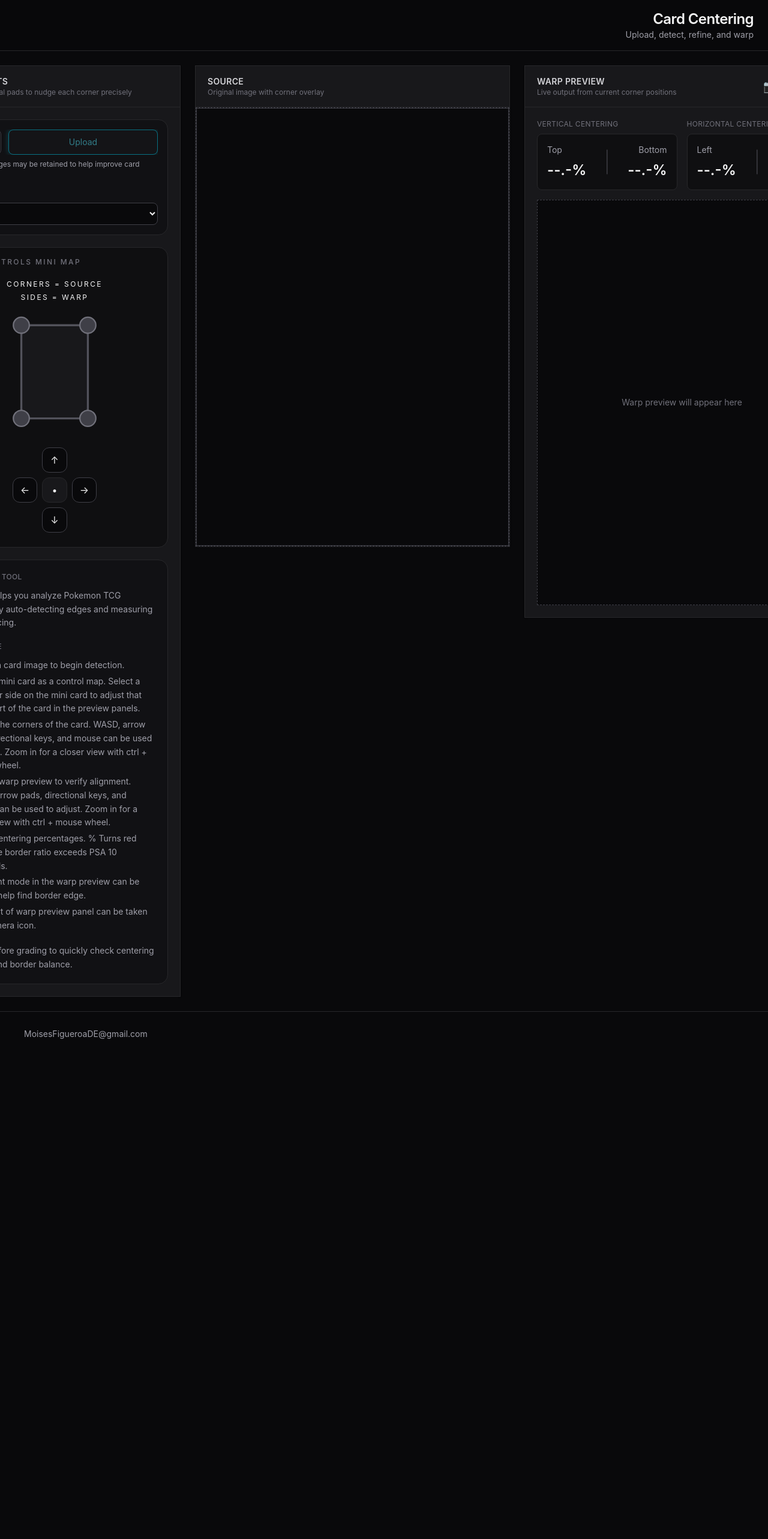
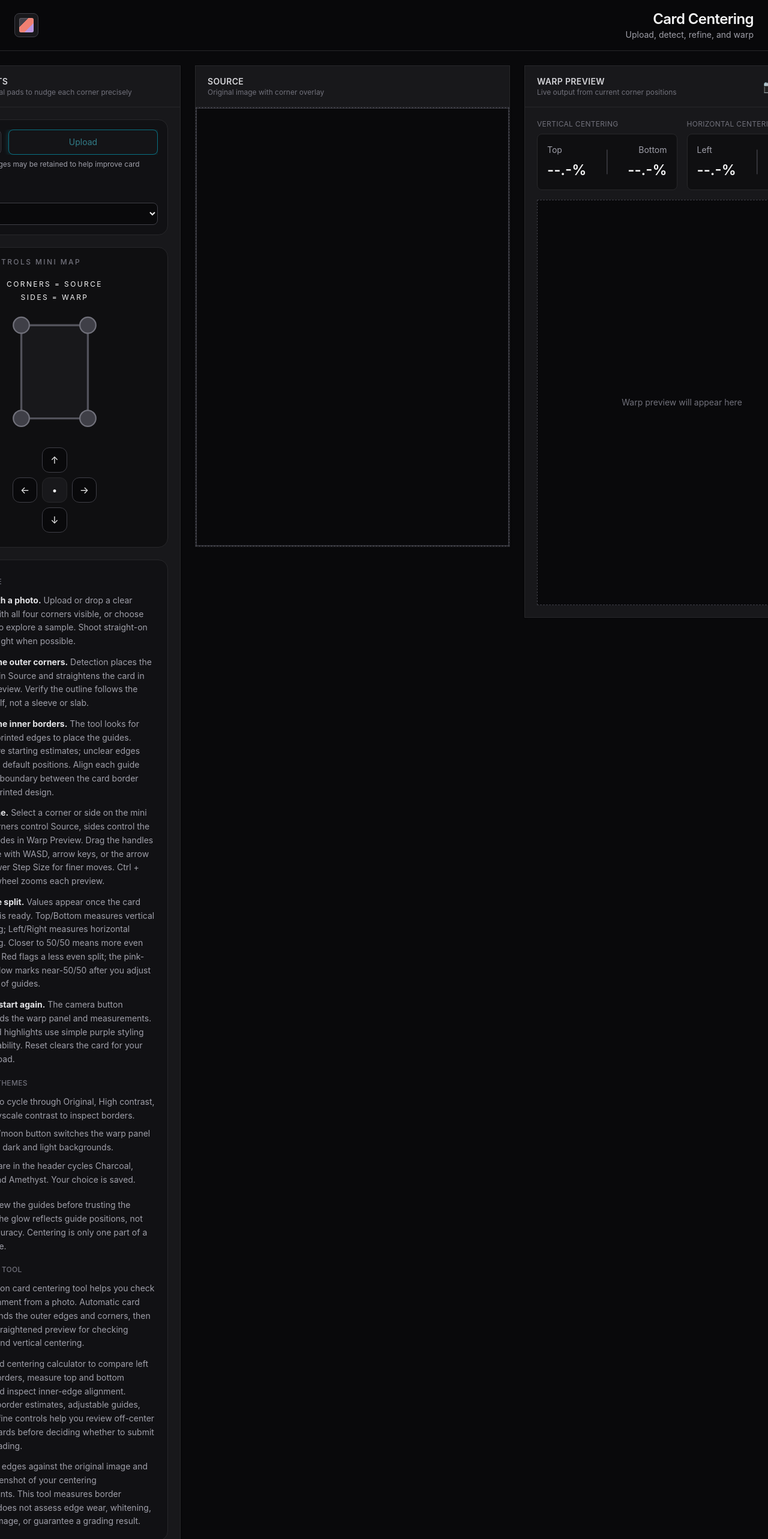
Before and after one commit to mf11y/card-centering-app, a SvelteKit app in the folder src/card-ui/: page / in a window 1280 px wide. Shown: the top 2566 px of the page at 60% size. Before the commit the page ends 1759 px from the top, so only its background shows below. Built offline with nearby package versions, Linux system fonts and the light colour scheme.

Commit message:
Add Coral and Amethyst themes and update usage guidance

```diff
--- a/src/card-ui/src/routes/+page.svelte
+++ b/src/card-ui/src/routes/+page.svelte
@@ -105,6 +105,25 @@ const inputController = createInputController({
 	});
 	let initialGuidesPending = true;
 	let guideGuessGeneration = 0;
+	const themes = ['charcoal', 'coral', 'amethyst'] as const;
+	const themeNames = { charcoal: 'Charcoal', coral: 'Coral', amethyst: 'Amethyst' };
+	let theme = $state<(typeof themes)[number]>('charcoal');
+	const nextTheme = $derived(themes[(themes.indexOf(theme) + 1) % themes.length]);
+	let themeSwitchVersion = 0;
+	async function toggleTheme(event: MouseEvent) {
+		const root = (event.currentTarget as HTMLElement).closest<HTMLElement>('[data-theme]');
+		const version = ++themeSwitchVersion;
+		root?.setAttribute('data-theme-switching', '');
+		// Apply the transition override before changing inherited palette variables.
+		if (root) void getComputedStyle(root).transitionProperty;
+		theme = nextTheme;
+		try { localStorage.setItem('card-centering-theme', theme); } catch { /* Storage is optional. */ }
+		await tick();
+		if (root) void root.offsetWidth;
+		requestAnimationFrame(() => requestAnimationFrame(() => {
+			if (version === themeSwitchVersion) root?.removeAttribute('data-theme-switching');
+		}));
+	}
 	let stepSize = $state(0.1);
 
 // ---- Layout measurements and DOM refs ----
@@ -1520,6 +1539,10 @@ const inputController = createInputController({
 	 */
 
 	onMount(() => {
+		try {
+			const savedTheme = localStorage.getItem('card-centering-theme');
+			if (savedTheme === 'coral' || savedTheme === 'amethyst') theme = savedTheme;
+		} catch { /* Use Charcoal when storage is unavailable. */ }
 		void preloadInferenceModel().catch((error) => {
 			console.warn('Could not preload the browser inference model; upload will retry.', error);
 		});
@@ -1567,14 +1590,23 @@ const inputController = createInputController({
 </script>
 
 <!-- Page shell and top-level layout -->
-<div class="w-full overflow-x-hidden">
+<div class="w-full overflow-x-hidden" data-theme={theme}>
 	<div
 		class="flex min-h-screen flex-col bg-zinc-950
 		text-zinc-100 select-none"
 	>
 		<!-- Application header -->
 		<header class="border-b border-zinc-800 bg-zinc-950/90 backdrop-blur">
-			<div class="max-w-8xl mx-auto flex items-center justify-end px-6 py-4">
+			<div class="max-w-8xl mx-auto flex items-center justify-between px-6 py-4">
+				<button
+					type="button"
+					class="theme-toggle shrink-0 rounded-lg border border-zinc-700 focus-visible:outline-2 focus-visible:outline-offset-4 focus-visible:outline-cyan-400"
+					onclick={toggleTheme}
+					aria-label={`Theme: ${themeNames[theme]}. Switch to ${themeNames[nextTheme]}`}
+					title={`Switch to ${themeNames[nextTheme]}`}
+				>
+					<span class="theme-swatch" aria-hidden="true"></span>
+				</button>
 				<div class="text-right">
 					<h1 class="text-2xl font-semibold tracking-tight">Card Centering</h1>
 					<p class="text-sm text-zinc-400">Upload, detect, refine, and warp</p>
@@ -2046,44 +2078,79 @@ const inputController = createInputController({
 
 						<div class="mt-5 w-full rounded-2xl border border-zinc-800 bg-zinc-950/40 p-5">
 							<div class="space-y-3 text-sm leading-relaxed text-zinc-400">
-								<div class="text-xs font-medium tracking-wide text-zinc-500 uppercase">
-									About This Tool
-								</div>
-
-								<p>
-									This tool helps you analyze Pokemon TCG centering by auto-detecting edges and
-									measuring border spacing.
-								</p>
-
 								<div class="pt-2 text-xs font-medium tracking-wide text-zinc-500 uppercase">
 									How to Use
 								</div>
 
-								<ul class="list-disc space-y-1 pl-5">
-									<li>Upload a card image to begin detection.</li>
+								<ol class="list-decimal space-y-3 pl-5">
 								    <li>
-										Use the mini card as a control map. Select a corner or side on the mini card to
-										adjust that same part of the card in the preview panels.
+								        <strong class="text-zinc-200">Start with a photo.</strong>
+								        Upload or drop a clear image with all four corners visible, or choose Try Me
+								        to explore a sample. Shoot straight-on in even light when possible.
 								    </li>
 								    <li>
-										Line up the corners of the card. WASD, arrow pads, directional keys, and mouse
-										can be used to adjust. Zoom in for a closer view with ctrl + mouse wheel.
+								        <strong class="text-zinc-200">Check the outer corners.</strong>
+								        Detection places the corners in Source and straightens the card in Warp Preview.
+								        Verify the outline follows the card itself, not a sleeve or slab.
 								    </li>
 								    <li>
-										Use the warp preview to verify alignment. WASD, arrow pads, directional keys,
-										and mouse can be used to adjust. Zoom in for a closer view with ctrl + mouse
-										wheel.
+								        <strong class="text-zinc-200">Check the inner borders.</strong>
+								        The tool looks for nearby printed edges to place the guides. These are starting
+								        estimates; unclear edges keep the default positions. Align each guide with the
+								        boundary between the card border and its printed design.
 								    </li>
 								    <li>
-										Check centering percentages. % Turns red when the border ratio exceeds PSA 10
-										standards.
+								        <strong class="text-zinc-200">Fine-tune.</strong>
+								        Select a corner or side on the mini map: corners control Source, sides control
+								        the inner guides in Warp Preview. Drag the handles or nudge with WASD, arrow keys,
+								        or the arrow pad. Lower Step Size for finer moves. Ctrl + mouse wheel zooms each preview.
 								    </li>
-									<li>Day/Night mode in the warp preview can be used to help find border edge.</li>
-									<li>Snapshot of warp preview panel can be taken with camera icon.</li>
+								    <li>
+								        <strong class="text-zinc-200">Read the split.</strong>
+								        Values appear once the card preview is ready. Top/Bottom measures vertical
+								        centering; Left/Right measures horizontal centering. Closer to 50/50 means more
+								        even borders. Red flags a less even split; the pink-purple glow marks near-50/50
+								        after you adjust that pair of guides.
+								    </li>
+								    <li>
+								        <strong class="text-zinc-200">Save or start again.</strong>
+								        The camera button downloads the warp panel and measurements. Exported highlights
+								        use simple purple styling for readability. Reset clears the card for your next upload.
+								    </li>
+								</ol>
+
+								<div class="pt-2 text-xs font-medium tracking-wide text-zinc-500 uppercase">
+								    Preview &amp; Themes
+								</div>
+								<ul class="list-disc space-y-2 pl-5">
+								    <li>Use FX to cycle through Original, High contrast, and Grayscale contrast to inspect borders.</li>
+								    <li>The sun/moon button switches the warp panel between dark and light backgrounds.</li>
+								    <li>The square in the header cycles Charcoal, Coral, and Amethyst. Your choice is saved.</li>
 								</ul>
-
 								<p class="pt-2">
-									Use this before grading to quickly check centering accuracy and border balance.
+								    Always review the guides before trusting the numbers. The glow reflects guide positions,
+								    not verified accuracy. Centering is only one part of a card's grade.
+								</p>
+
+								<div class="pt-2 text-xs font-medium tracking-wide text-zinc-500 uppercase">
+									About This Tool
+								</div>
+
+								<p>
+									This Pokemon card centering tool helps you check border alignment from a photo.
+									Automatic card detection finds the outer edges and corners, then creates a
+									straightened preview for checking horizontal and vertical centering.
+								</p>
+								<p>
+									Use the card centering calculator to compare left and right borders, measure
+									top and bottom spacing, and inspect inner-edge alignment. Automatic border
+									estimates, adjustable guides, zoom, and fine controls help you review off-center
+									Pokemon cards before deciding whether to submit them for grading.
+								</p>
+								<p>
+									Check card edges against the original image and save a screenshot of your
+									centering measurements. This tool measures border balance; it does not assess
+									edge wear, whitening, surface damage, or guarantee a grading result.
 								</p>
 							</div>
 						</div>
@@ -3489,11 +3556,28 @@ const inputController = createInputController({
 </div>
 
 <style>
+	.theme-toggle {
+		width: 40px;
+		height: 40px;
+		padding: 7px;
+		background: var(--color-zinc-900);
+		cursor: pointer;
+	}
+	.theme-swatch {
+		display: block;
+		width: 100%;
+		height: 100%;
+		border-radius: 3px;
+		background: linear-gradient(135deg, #45414a 0% 33.333%, #f08072 33.333% 66.667%, #b894e0 66.667% 100%);
+		box-shadow: inset 0 0 0 1px rgb(255 255 255 / 15%);
+	}
+	.theme-toggle:hover { border-color: var(--color-zinc-400); }
+
 	:global(.centering-rgb-glow) {
 		position: relative;
 		isolation: isolate;
 		border-color: transparent;
-		background: #101014;
+		background: var(--centering-panel-bg, #101014);
 		box-shadow: -8px -3px 18px -5px rgb(255 79 163 / 85%),
 			0 8px 20px -6px rgb(217 70 239 / 75%),
 			8px -3px 20px -5px rgb(124 58 237 / 90%);
--- a/src/card-ui/src/routes/layout.css
+++ b/src/card-ui/src/routes/layout.css
@@ -1,2 +1,41 @@
 @import 'tailwindcss';
 @plugin '@tailwindcss/typography';
+
+/* Scoped palette: controls and surfaces retain their existing shade hierarchy. */
+[data-theme='coral'] {
+    --color-zinc-50: #fff8f5;
+    --color-zinc-100: #fff0eb;
+    --color-zinc-200: #f9dcd3;
+    --color-zinc-300: #edc0b5;
+    --color-zinc-400: #dba497;
+    --color-zinc-500: #b77e73;
+    --color-zinc-600: #975e54;
+    --color-zinc-700: #75473f;
+    --color-zinc-800: #55352f;
+    --color-zinc-900: #382522;
+    --color-zinc-950: #211816;
+    --centering-panel-bg: #2b1d1b;
+}
+
+/* Switch every surface in one paint; normal hover/movement transitions resume afterward. */
+[data-theme-switching],
+[data-theme-switching] *,
+[data-theme-switching] *::before,
+[data-theme-switching] *::after {
+    transition: none !important;
+}
+
+[data-theme='amethyst'] {
+    --color-zinc-50: #fcf9ff;
+    --color-zinc-100: #f4edff;
+    --color-zinc-200: #e5d8f5;
+    --color-zinc-300: #d1bce9;
+    --color-zinc-400: #b894e0;
+    --color-zinc-500: #a084ba;
+    --color-zinc-600: #806594;
+    --color-zinc-700: #614b76;
+    --color-zinc-800: #493858;
+    --color-zinc-900: #322743;
+    --color-zinc-950: #1d1829;
+    --centering-panel-bg: #261e33;
+}
```
Lines whose indentation alone changed are shown as unchanged.
